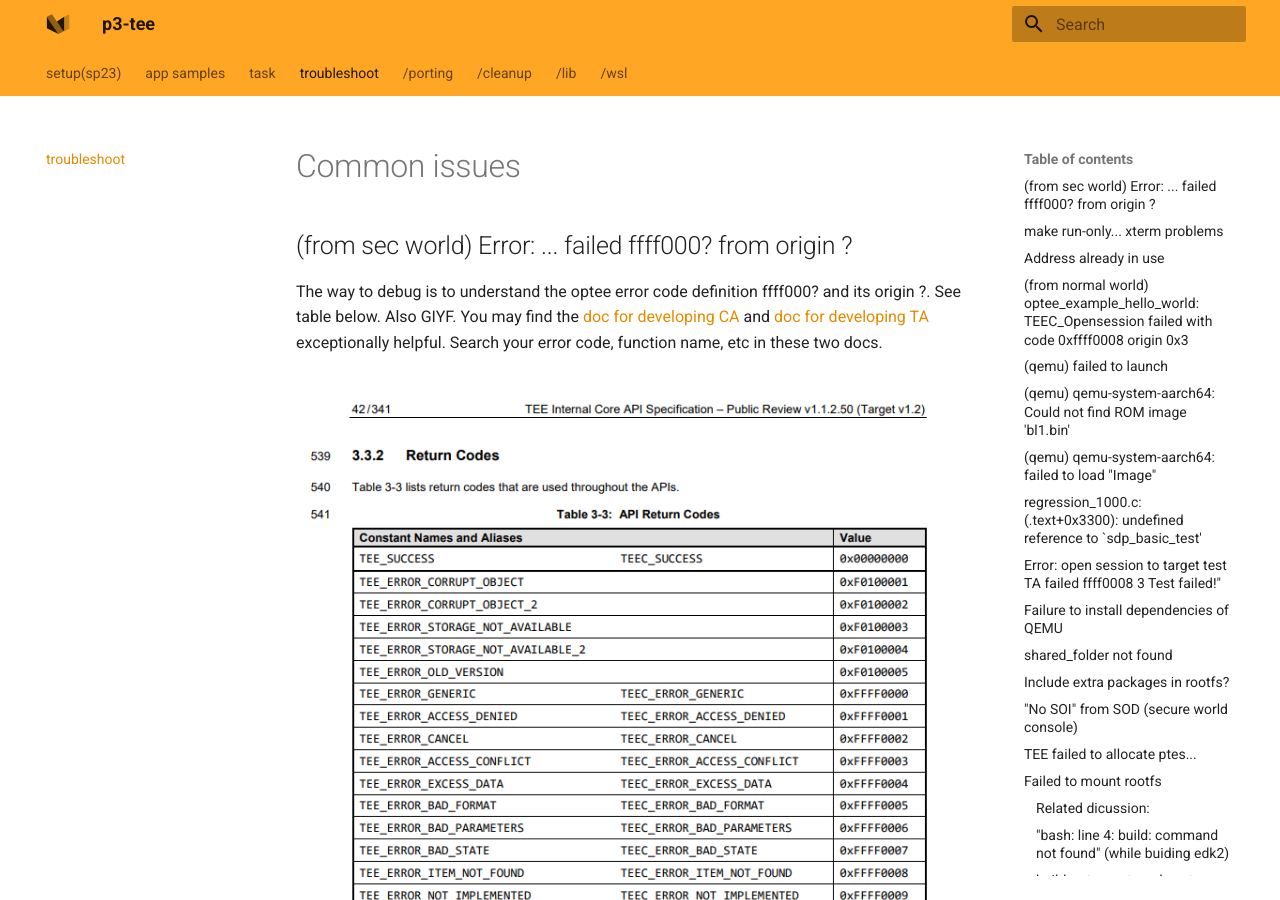
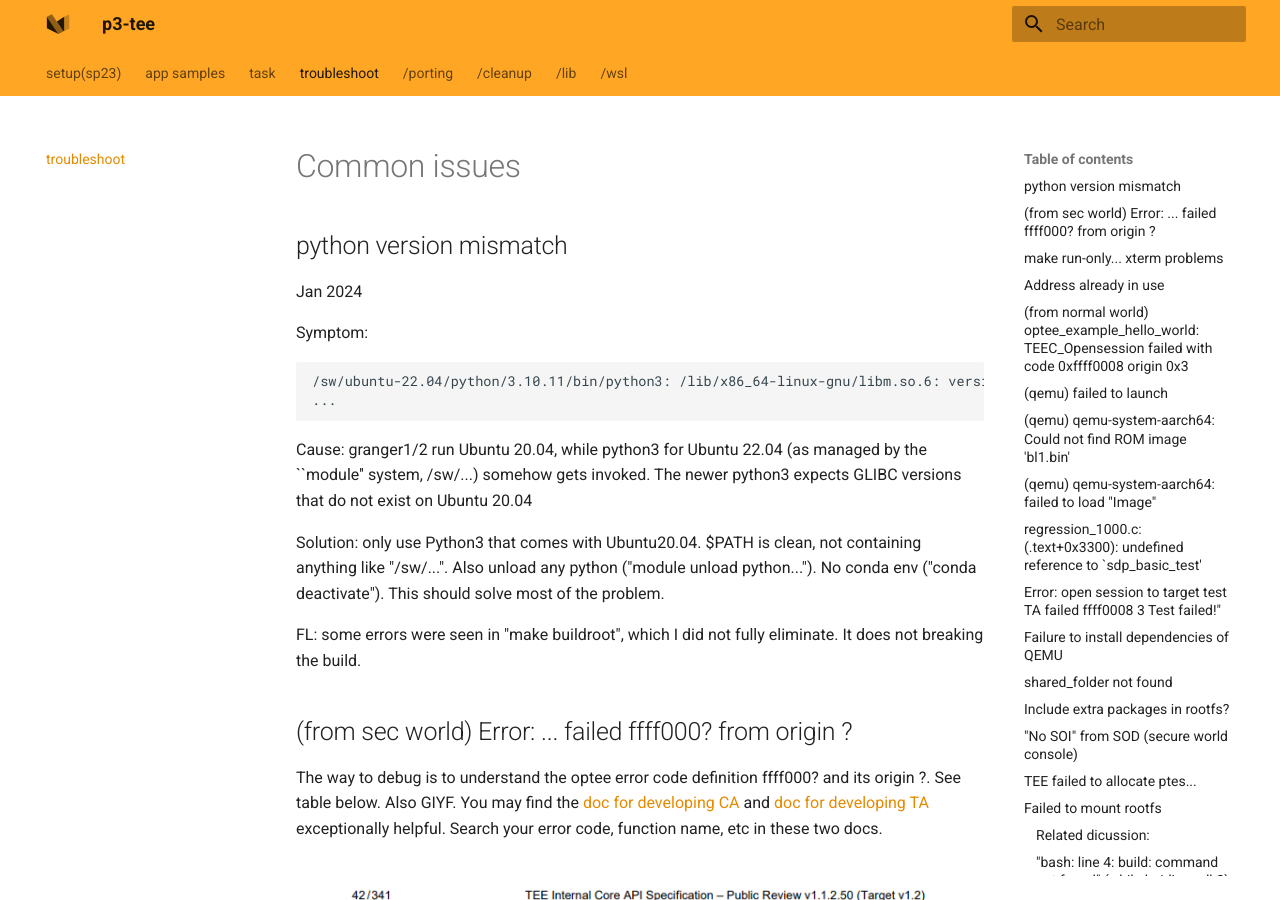
Before and after one commit to fxlin/p3-tee, an MkDocs documentation site: the page built from docs/issues.md, in a window 1280 px wide and 900 px high. Built offline with MkDocs 1.6.1 and Material for MkDocs 9.7.7, drawn with Linux system fonts in a browser that asks for light colours; some of the changed text lies outside the part shown.

Commit message:
Update issues.md

````diff
--- a/docs/issues.md
+++ b/docs/issues.md
@@ -1,4 +1,18 @@
 # Common issues
+
+## python version mismatch
+Jan 2024
+
+Symptom:
+```
+/sw/ubuntu-22.04/python/3.10.11/bin/python3: /lib/x86_64-linux-gnu/libm.so.6: version `GLIBC_2.35' not found (required by /sw/ubuntu-22.04/python/3.10.11/bin/python3)
+...
+```
+Cause: granger1/2 run Ubuntu 20.04, while python3 for Ubuntu 22.04 (as managed by the ``module'' system, /sw/...) somehow gets invoked. The newer python3 expects GLIBC versions that do not exist on Ubuntu 20.04
+
+Solution: only use Python3 that comes with Ubuntu20.04. $PATH is clean, not containing anything like "/sw/...". Also unload any python ("module unload python..."). No conda env ("conda deactivate"). This should solve most of the problem.
+
+FL: some errors were seen in "make buildroot", which I did not fully eliminate. It does not breaking the build.
 
 ## (from sec world) Error: ... failed ffff000? from origin ?
 The way to debug is to understand the optee error code definition ffff000? and its origin ?. See table below. Also GIYF. You may find the [doc for developing CA](https://globalplatform.org/wp-content/uploads/2010/07/TEE_Client_API_Specification-V1.0.pdf) and [doc for developing TA](https://globalplatform.org/wp-content/uploads/2018/06/GPD_TEE_Internal_Core_API_Specification_v1.1.2.50_PublicReview.pdf) exceptionally helpful. Search your error code, function name, etc in these two docs.
````
